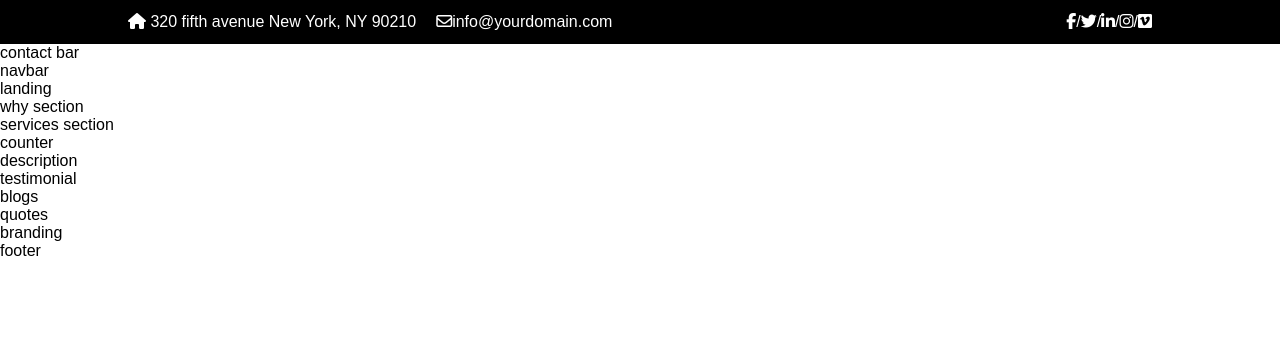
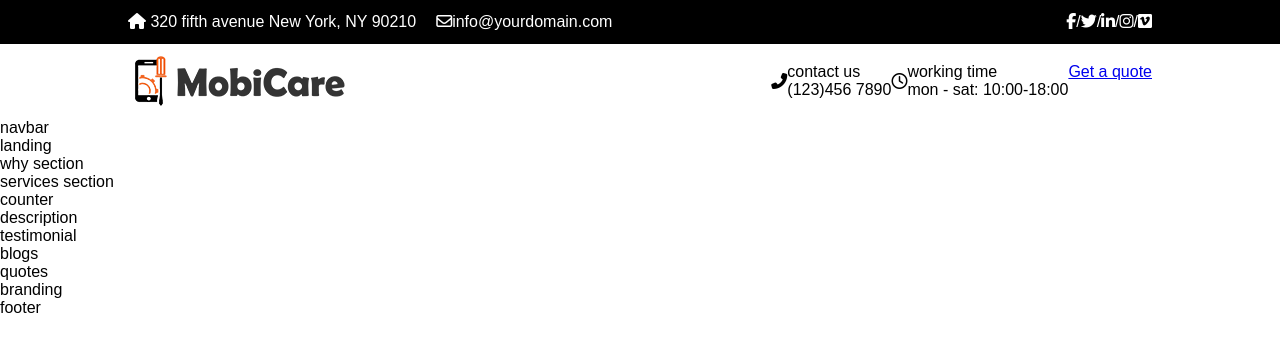
Before and after one commit to Naykayvd/mobile-repair-site, a plain HTML site: page index.html in a window 1280 px wide. Drawn offline with Linux system fonts and the light colour scheme.

Commit message:
Created Contact Bar

```diff
--- a/index.html
+++ b/index.html
@@ -12,6 +12,7 @@
     <meta name="viewport" content="width=device-width, initial-scale=1.0" />
     <title>Mobile Repair Store</title>
     <link rel="stylesheet" href="./styles/social.css" />
+    <link rel="stylesheet" href="./styles/contact.css" />
   </head>
   <body>
     <!-- social bar -->
@@ -26,7 +27,31 @@
         <i class="fab fa-vimeo"></i>
       </div>
     </div>
-    <div>contact bar</div>
+
+    <!-- contact bar -->
+    <div id="contact">
+      <img src="./images/logo.png" alt="Mobile repair logo" />
+      <div class="contact-details">
+        <div>
+          <i class="fas fa-phone-alt"></i>
+          <div>
+            <p>contact us</p>
+            <p>(123)456 7890</p>
+          </div>
+        </div>
+
+        <div>
+          <i class="far fa-clock"></i>
+          <div>
+            <p>working time</p>
+            <p>mon - sat: 10:00-18:00</p>
+          </div>
+        </div>
+
+        <a href="#">Get a quote</a>
+      </div>
+    </div>
+
     <nav>navbar</nav>
     <section>landing</section>
     <section>why section</section>
--- /dev/null
+++ b/styles/contact.css
@@ -0,0 +1,15 @@
+#contact {
+  display: flex;
+  justify-content: space-between;
+  align-items: center;
+  padding: 1% 10%;
+}
+
+.contact-details {
+  display: flex;
+}
+
+.contact-details > div {
+  display: flex;
+  align-items: center;
+}
```
Also changed, not shown: images/logo.png (added).
